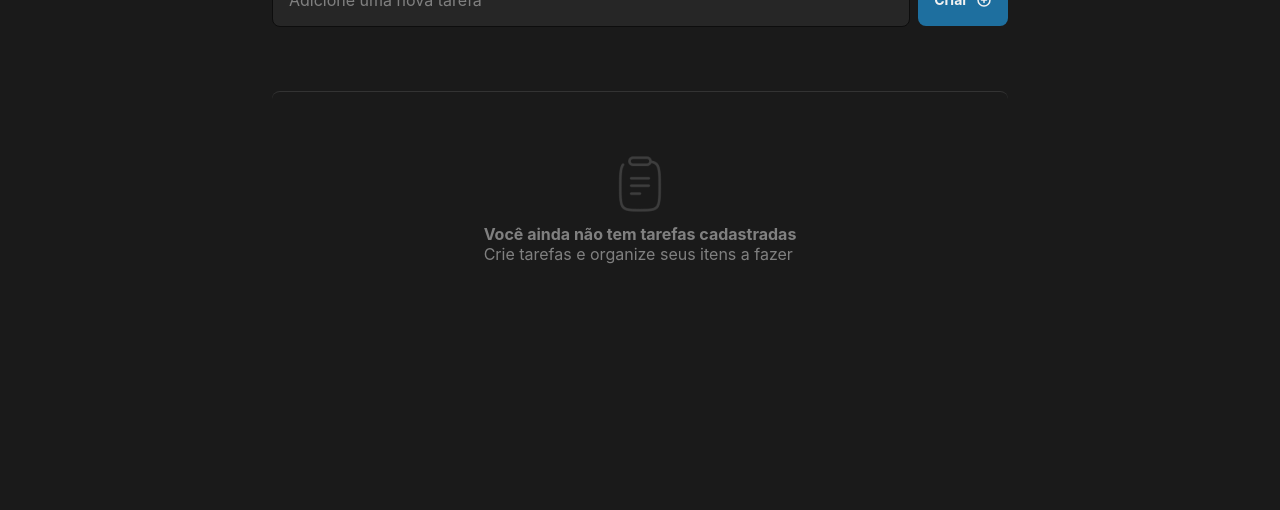
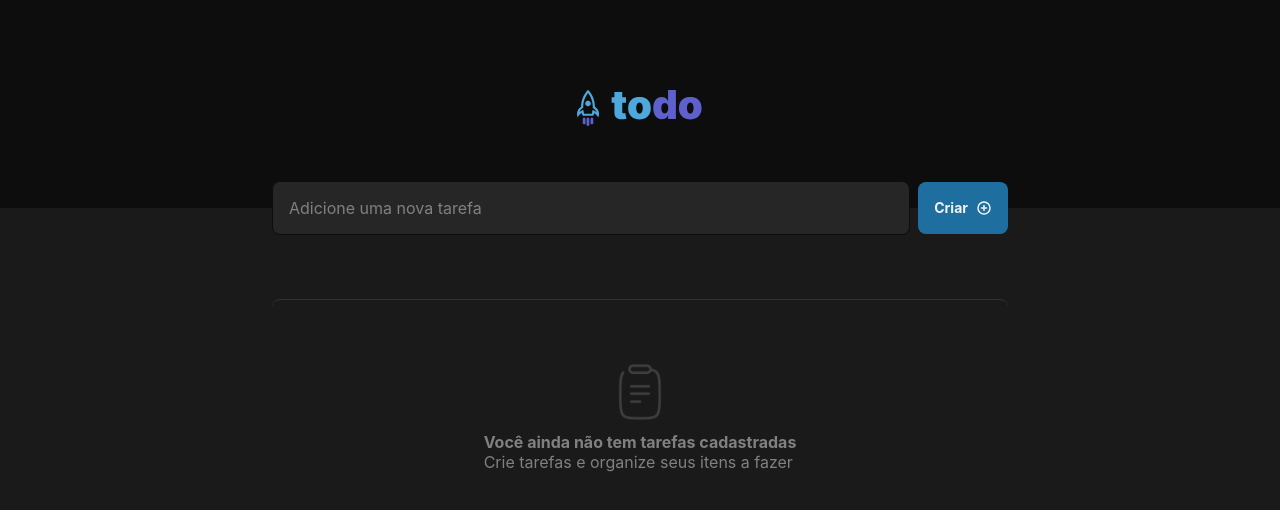
Before and after one commit to lucaspedronet/TudoLista, a React (Vite) app: page / in a window 1280 px wide. Shown: the top 510 px of the page. Built offline with nearby package versions, Linux system fonts and the light colour scheme.

Commit message:
fix: ajuste para aula

```diff
--- a/src/App.tsx
+++ b/src/App.tsx
@@ -2,7 +2,8 @@ import { PlusCircle } from '@phosphor-icons/react'
 
 import styles from './App.module.css'
 
-import { Button, Input, Empty, Item } from './components'
+import { Button, Input, Empty, Item, Header } from './components'
+import { useState } from 'react'
 
 export interface ITask {
   id: number
@@ -11,15 +12,19 @@ export interface ITask {
 }
 
 export function App() {
+  const [tasks, setTasks] = useState<ITask[]>([]);
+  const [inputValue, setInputValue] = useState('');
 
   return (
     <main>
 
+      <Header />
+
       <section className={styles.content}>
         <div className={styles.taskInfoContainer}>
           <Input
-            onChange={() => {}}
-            value={''}
+            onChange={(e) => setInputValue(e.target.value)}
+            value={inputValue}
           />
           <Button onClick={() => {}}>
             Criar
--- /dev/null
+++ b/src/components/Header/Header.tsx
@@ -0,0 +1,9 @@
+import styles from './Header.module.css'
+
+export function Header() {
+  return (
+    <header className={styles.container}>
+      <img src="/logo.svg" alt="logo da aplicação" />
+    </header>
+  )
+}
--- a/src/components/index.ts
+++ b/src/components/index.ts
@@ -1,5 +1,5 @@
 export * from './Button/Button';
-// export * from './Header/Header';
+export * from './Header/Header';
 export * from './Input/Input';
 export * from './Empty/Empty';
 // export * from './HeaderList/HeaderList';
```
